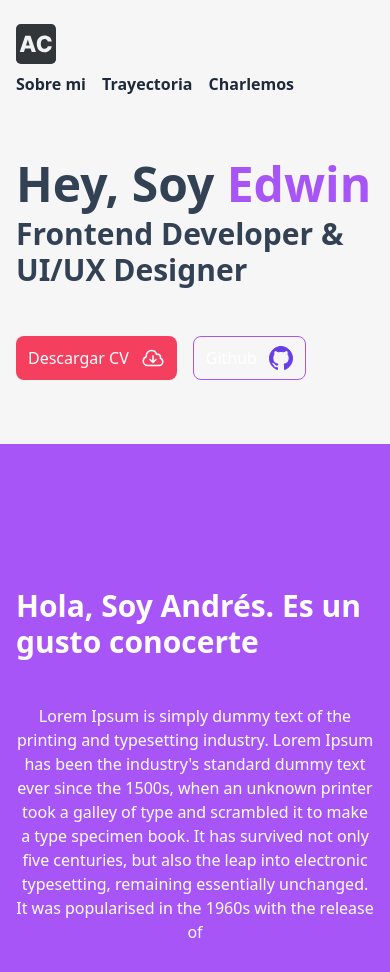
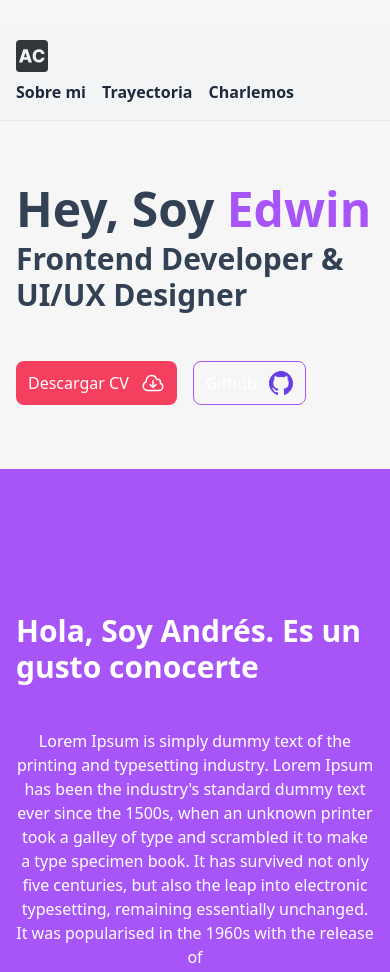
Before and after one commit to Andreseag/portfolio, an Astro site: page / in a window 390 px wide. Shown: the top 972 px of the page. Built offline with nearby package versions, Linux system fonts and the light colour scheme; Astro itself is replaced by a stand-in of ours.

Commit message:
feat: add menu sticky :sparkle:

```diff
--- a/src/layouts/components/Header.astro
+++ b/src/layouts/components/Header.astro
@@ -1,9 +1,9 @@
 ---
 ---
 
-<header class="header flex justify-center sticky top-0 mt-6">
+<header class="header flex bg-gray-100 z-10 border-b sm:border-none py-4 justify-center sticky top-0 mt-6">
   <div class="header__container flex flex-col sm:flex-row items-start sm:items-center mx-4 md:mx-0 w-full md:w-4/5">
-    <div class="header__logo w-10 sm:w-16 mb-2 sm:mb-0 mr-10">
+    <div class="header__logo w-8 sm:w-16 mb-2 sm:mb-0 mr-10">
       <img src="/logo-dark.svg" alt="logo-dark">
     </div>
     <ul class="header__navigation flex font-semibold gap-4 text-slate-800">
```
